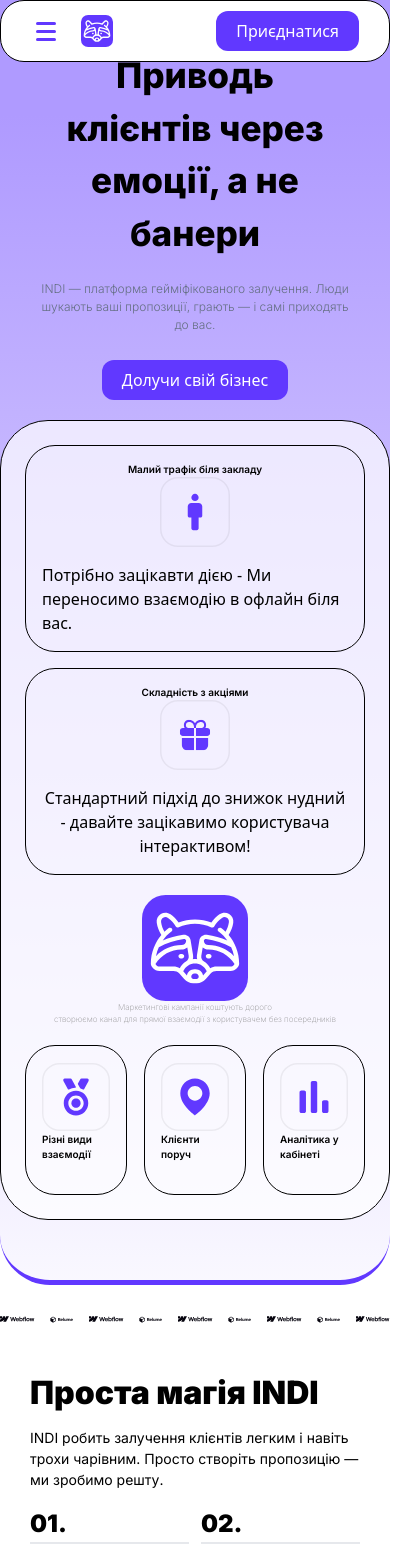
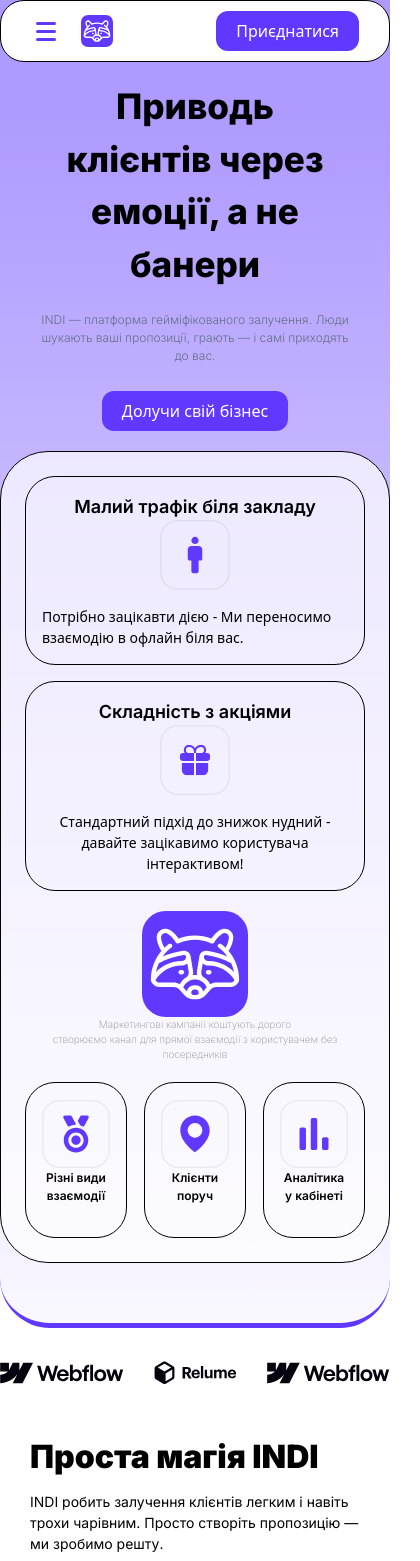
Before and after one commit to AndriyNykytiuk/indi_b2b, a React (Vite) app: page / in a window 390 px wide. Shown: the top 1561 px of the page, 420 px wide, since content can reach past the window. Built offline with nearby package versions, Linux system fonts and the light colour scheme; a web font is replaced by a local one.

Commit message:
add last responsive features

```diff
--- a/src/App.jsx
+++ b/src/App.jsx
@@ -8,12 +8,12 @@ import Indibusines from './components/Indibussines'
 import InvolveClients from './components/InvolveClients'
 import Footer from './components/Footer'
 import Questions from './components/Questions'
-import MainQuestionComponent from './components/MainQuestionComponent'
+import FAQ from './components/FAQ'
 
 const App = () => {
   return (
-    <>
-      <body>
+
+
         <main>
             <Header/>
             <Swipercomponent/>
@@ -23,12 +23,12 @@ const App = () => {
             <Indibusines/>
             <InvolveClients/>
             <Questions/>
-            <MainQuestionComponent/>
+            <FAQ/>
             <Footer/>
         </main>
-      </body>
 
-    </>
+
+
   )
 }
 
--- a/src/components/MainQuestionComponent.jsx
+++ b/src/components/FAQ.jsx
@@ -44,9 +44,9 @@ const FAQ = () => {
   };
 
   return (
-    <section className="max-w-4xl mx-auto p-4">
+    <section className="max-w-4xl mx-auto max-w-[850px] p-4">
       {/* Заголовки */}
-      <div className="flex items-center justify-center gap-4 mb-6">
+      <div className=" grid grid-cols-2 md:flex items-center flex-wrap justify-center  gap-4 mb-6">
         {Object.keys(data).map((key) => (
           <button
             key={key}
@@ -54,7 +54,7 @@ const FAQ = () => {
               setActiveTopic(key);
               setOpenAnswerIdx(null); // скидає відкриту відповідь при зміні теми
             }}
-            className={`py-1 px-2 rounded transition cursor-pointer ${
+            className={`py-1 px-2 rounded transition-all duration-300  cursor-pointer ${
               activeTopic === key ? 'text-white rounded-xl bg-[#8732ff]' : 'bg-white text-[#8332ff]'
             }`}
           >
@@ -62,13 +62,12 @@ const FAQ = () => {
           </button>
         ))}
       </div>
-
       {/* Питання-Відповіді */}
       <ul className="space-y-4">
         {data[activeTopic].map((item, idx) => (
           <li key={idx} className="border-b-[1px]  shadow-sm">
             <div className='flex items-center gap-2'>
-                <h4 className='text-[#667085] text-xl font-medium opacity-60 font-[Inter]'>{String(idx + 1).padStart(2, '0')}</h4>
+                <h4 className='text-[#667085] text-xl font-medium opacity-60 '>{String(idx + 1).padStart(2, '0')}</h4>
                  <button
               onClick={() => toggleAnswer(idx)}
               className="w-full text-left px-4 py-3 font-regular cursor-pointer transition-all duration-300"
--- a/src/components/Questions.jsx
+++ b/src/components/Questions.jsx
@@ -1,19 +1,16 @@
-import React,{useState} from 'react'
+
 import GeneralQuestions from './GeneralQuestions'
 import '../css/qustions.css'
 
-const Questions = ({title, ListOfquestions}) => {
-    const [isOpenList, setIsOpenList]=useState(false)
+const Questions = () => {
+
   return (
     <section className='questions'>
 
         <div className='qustions-container mx-auto max-w-[1280px] flex flex-col gap-2'>
             <div className='questions-title'>
-                <h2 className='text-center text-4xl font-bold block-title'>Поширені запитання</h2>
+                <h2 className='text-center text-2xl font-regular  md:text-center text-4xl font-bold block-title'>Поширені запитання</h2>
             </div>
-
-
-
         </div>
 
     </section>
--- a/src/components/Swipercomponent.jsx
+++ b/src/components/Swipercomponent.jsx
@@ -22,9 +22,15 @@ const Swipercomponent = () => {
             }}
           loop={true}
           spaceBetween={10}
-          slidesPerView={9}
+          slidesPerView={3}
           navigation
           pagination={{ clickable: true }}
+          breakpoints={{
+            768:{
+              slidesPerView:9,
+              spaceBetween:20,
+            },
+          }}
 
         >
           <SwiperSlide className='swiper-pict' ><img src={relube} alt="Slide 1" /></SwiperSlide>
--- a/src/css/aproach.css
+++ b/src/css/aproach.css
@@ -27,83 +27,30 @@
 .trafic{
     position: relative;
 }
-.trafic::after{
-  content: '';
-  position: absolute;
-  top: 50%;
-  left: 105%;
-  width: 150%;
-  height: 74%;
-  background-image: url('../imsg/peopleToindiTop.svg');
-  background-repeat: no-repeat;
-  background-size: contain; /* або cover */
-}
+
 
 .dificult{
     position: relative;
 }
-.dificult::after{
-      content: '';
-  position: absolute;
-  top: -24%;
-  left: 105%;
 
-width: clamp(200px, 50vw, 400px);
-
-  height: 74%;
-  background-image: url('../img/giweftToindiBottom.svg');
-  background-repeat: no-repeat;
-  background-size: contain; /* або cover */
-}
 
 .client{
     position: relative;
 }
 
-.client::after {
-  content: '';
-  position: absolute;
-  top: 2rem;
-  left: 0;
-  width: clamp(100px, 10vw, 200px);
-  height: auto;
-  aspect-ratio: 16 / 9;
-  background-image: url('../img/cliensdctToIndi.svg');
-  background-repeat: no-repeat;
-  background-size: contain;
-}
+
 
 
 .prize{
     position: relative;
 }
-.prize::after{
-  content: '';
-  position: absolute;
-  top: 50%;
-  left:-75%;
-  width: 69%;
-  height: 120%;
-  background-image: url('../img/prizeToIndisd.svg');
-  background-repeat: no-repeat;
-  background-size: contain; /* або cover */
-}
+
 
 .analize{
     position: relative;
 }
 
-.analize::after{
-     content: '';
-  position: absolute;
-  top: -40%;
-  left:-75%;
-  width: 69%;
-  height: 120%;
-  background-image: url('../img/analizeTsdcoIndi.svg');
-  background-repeat: no-repeat;
-  background-size: contain; /* або cover */
-}
+
 .center-paragraph{
     font-family: "inter";
     font-size: clamp(8px,1vw,12px);
@@ -112,27 +59,19 @@ width: clamp(200px, 50vw, 400px);
     width: 100%;
     color: #919191;
 }
-@media screen and (max-width:900px){
-  .scheme-right {
-    justify-content: center;
-  }
-}
+
 @media screen and (max-width:768px) {
   .scheme-center{
     justify-content: center;
     align-items: center;
+
     padding: 20px 0px 20px 0px;
   }
   .center-paragraph{
     margin-top: 0px;
+    font-size: 10px;
   }
-  .trafic::after,
-  .dificult::after,
-  .client::after,
-  .prize::after,
-  .analize::after{
-    display: none;
-  }
+
   .item-title{
     max-width: 100%;
 }
@@ -141,6 +80,17 @@ width: clamp(200px, 50vw, 400px);
   align-items: center;
   justify-content: space-between;
   gap: 5px;
+}
+.item-bottom p{
+  font-size: 14px;
+}
+.scheme-left h4{
+   font-size: 18px;
+  text-align: center;
+}
+.scheme-right h4{
+  font-size: 12px;
+  text-align: center;
 }
 .item-icon img{
   width: 70px;
@@ -153,6 +103,5 @@ width: clamp(200px, 50vw, 400px);
 }
 .aproach-scheme{
   background: none;
-
 }
 }
--- a/src/css/footer.css
+++ b/src/css/footer.css
@@ -78,4 +78,10 @@
     .footer-top,.top-list,.bottom-list{
         flex-direction: column;
     }
+    .social{
+        width: 100%;
+    }
+    .social-list{
+        justify-content: space-around;
+    }
 }
--- a/src/css/header.css
+++ b/src/css/header.css
@@ -39,6 +39,6 @@ width:100%;
 
 @media screen and (max-width:768px) {
     .header-title {
-        padding-top: 10%;
+        padding-top: 18%;
     }
 }
--- a/src/css/slider.css
+++ b/src/css/slider.css
@@ -2,10 +2,12 @@
 
     display: flex;
     align-items: center;
-
+     height: 30px;
+    width:60px;
 
     gap:10px;
 }
 
 .swiper-pict img{
+   width: 100%;
 }
```
